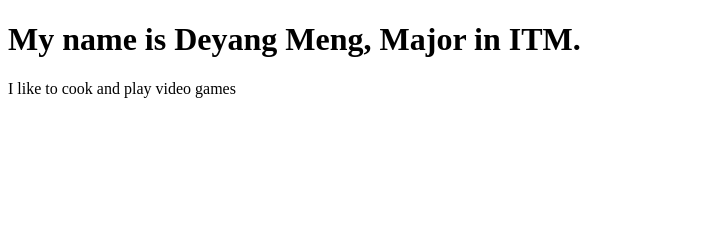
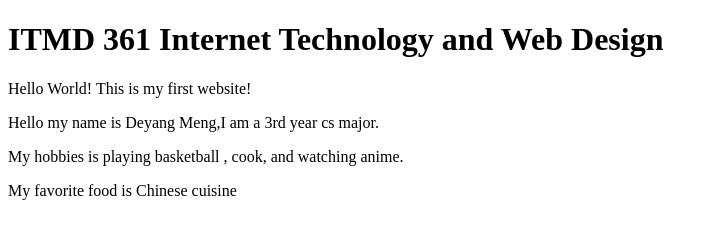
Before and after one commit to Damon718/ITM361lab1, a plain HTML site: page index.html in a window 1280 px wide. Shown: the whole page, without its empty margins (0-718 px from the left). Drawn offline with Linux system fonts and the light colour scheme.

Commit message:
Add files via upload

```diff
--- a/index.html
+++ b/index.html
@@ -1,12 +1,18 @@
 <!DOCTYPE html>
 <html lang="en">
+
 <head>
     <meta charset="UTF-8">
     <meta name="viewport" content="width=device-width, initial-scale=1.0">
-    <title>My first web</title>
+    <title>ITMD 361 Internet Technology and Web Design</title>
 </head>
+
 <body>
-          <h1>My name is Deyang Meng, Major in ITM.</h1>
-          <p>I like to cook and play video games</p>
+    <h1>ITMD 361 Internet Technology and Web Design</h1>
+    <p> Hello World! This is my first website!</p>
+    <p>Hello my name is Deyang Meng,I am a 3rd year cs major.</p>
+    <p>My hobbies is playing basketball , cook, and watching anime.</p>
+    <p>My favorite food is Chinese cuisine</p>
 </body>
+
 </html>
```
